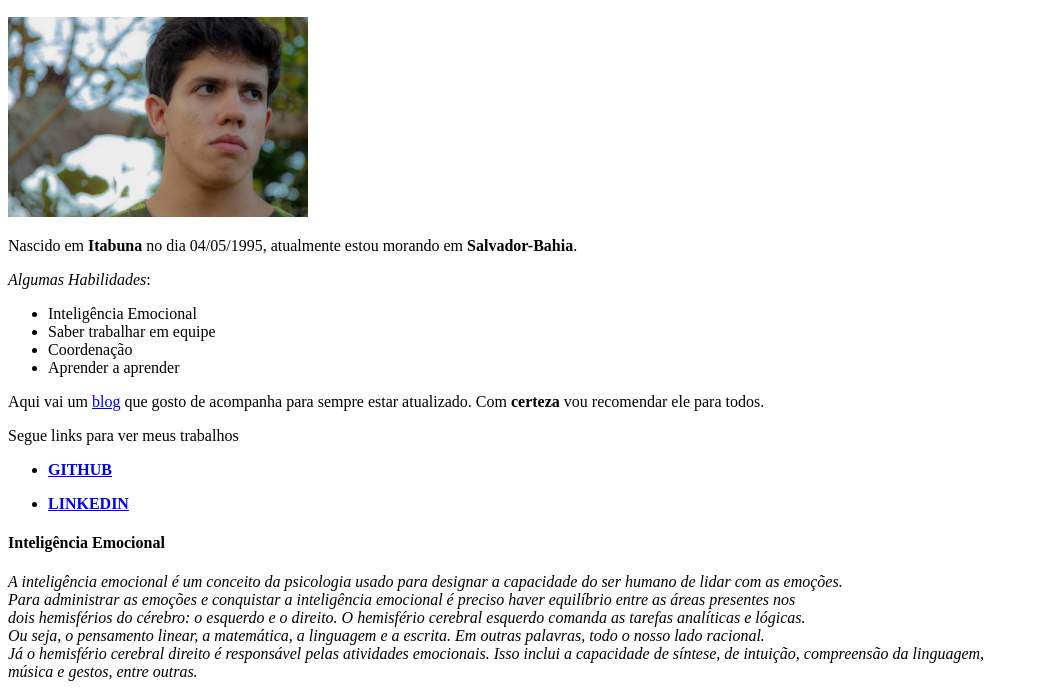
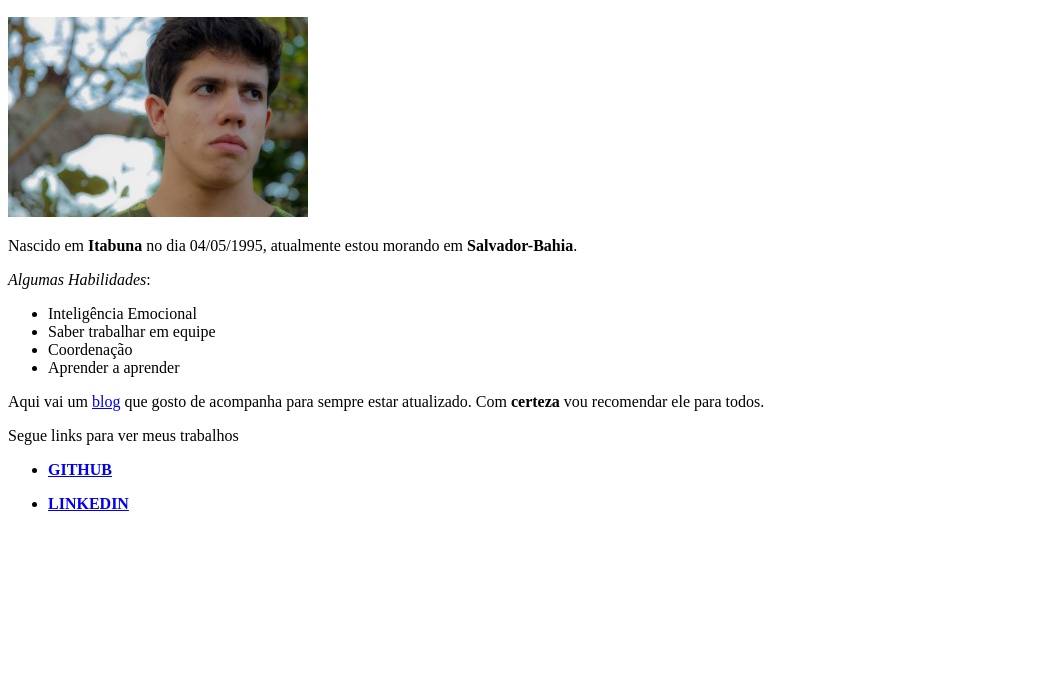
Before and after one commit to kruschewskyjoao/kruschewskyjoao.github.io, a plain HTML site: page index.html in a window 1280 px wide. Shown: the part 110-800 px from the top of the page, without its empty margins (0-1039 px from the left). Drawn offline with Linux system fonts and the light colour scheme.

Commit message:
Removi algumas coisas depois dos links git e linkedin

```diff
--- a/index.html
+++ b/index.html
@@ -32,14 +32,5 @@
         </li>
     </ul>
 
-    <h4>Inteligência Emocional</h4>
-    <em>A inteligência emocional é um conceito da psicologia usado para designar a capacidade do ser humano de lidar com as emoções.<br>
-        Para administrar as emoções e conquistar a inteligência emocional é preciso haver equilíbrio entre as áreas presentes nos<br> dois hemisférios do cérebro: o esquerdo e o direito.
-        O hemisfério cerebral esquerdo comanda as tarefas analíticas e lógicas. <br>
-        Ou seja, o pensamento linear, a matemática, a linguagem e a escrita.
-        Em outras palavras, todo o nosso lado racional. <br>
-        Já o hemisfério cerebral direito é responsável pelas atividades emocionais.
-        Isso inclui a capacidade de síntese, de intuição, compreensão da linguagem, <br> música e gestos, entre outras.</em>
-
 </body>
 </html>
```
